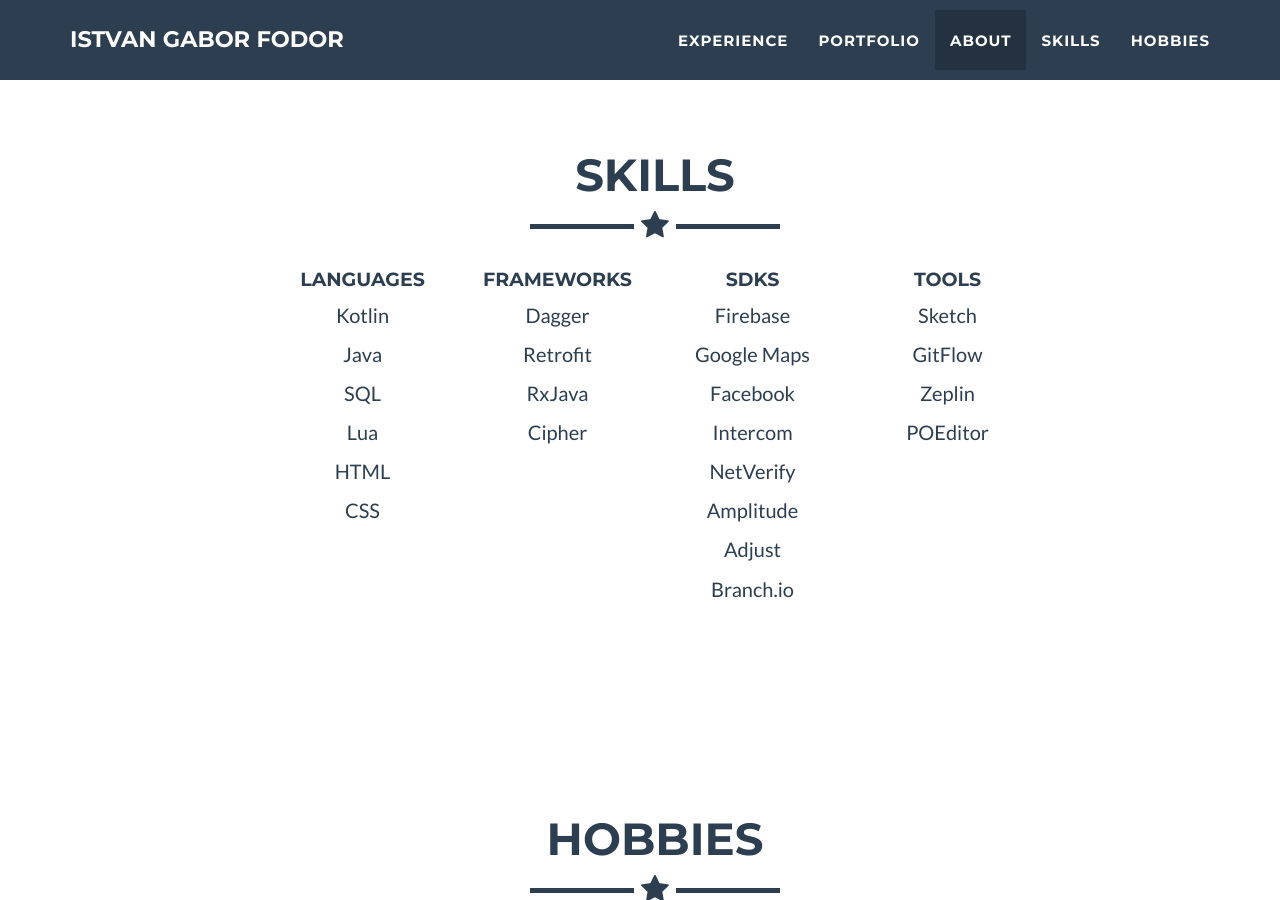
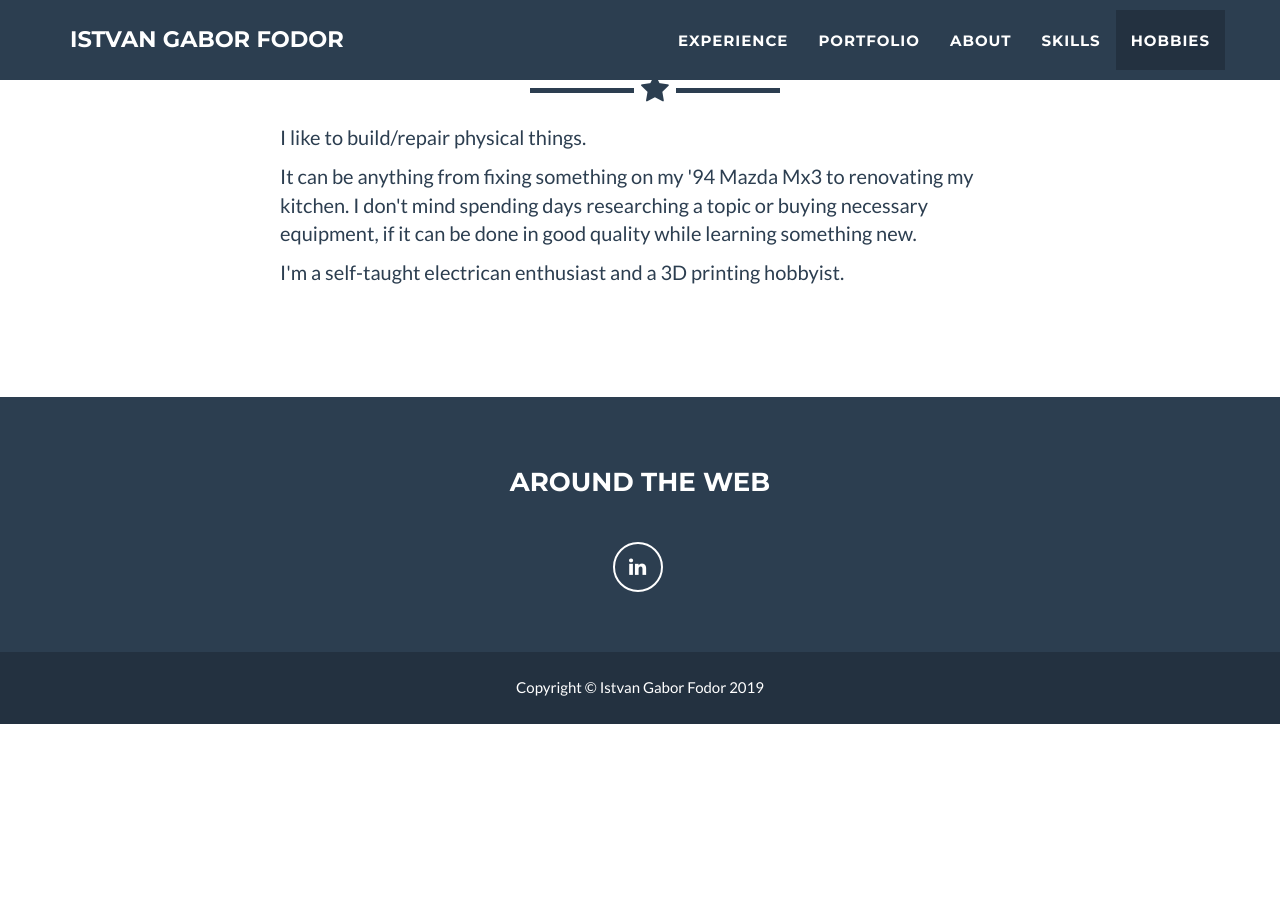
Before and after one commit to motorosgep/motorosgep.github.io, a Jekyll site: the page built from index.html, in a window 1280 px wide and 900 px high, scrolled down 5821 px. Built offline with Jekyll 4.4.1, drawn with Linux system fonts in a browser that asks for light colours; after the commit the page ends 6545 px from its top, so only the background shows below that.

Commit message:
update hobbies

```diff
--- a/_includes/hobbies.html
+++ b/_includes/hobbies.html
@@ -11,7 +11,8 @@
                 <div class="col-lg-8 col-lg-offset-2">
                     <p>I like to build/repair physical things.</p>
                     <p>It can be anything from fixing something on my '94 Mazda Mx3 to renovating my kitchen. I don't mind spending days researching a topic or buying necessary equipment, if it can be done in good quality while learning something new.</p>
-                </div>
+                    <p>I'm a self-taught electrican enthusiast and a 3D printing hobbyist.</p>
+			   </div>
             </div>
         </div>
     </section>
--- a/_includes/portfolio_grid.html
+++ b/_includes/portfolio_grid.html
@@ -11,7 +11,7 @@
             <div class="row">
                 {% for post in site.posts reversed %}
                     <div class="col-sm-4 portfolio-item">
-                        <a href="/project{{ post.modal-id }}" class="portfolio-link">
+                        <a href="/project{{ post.modal-id }}" class="portfolio-link" data-toggle="modal">
                             <div class="caption">
                                 <div class="caption-content">
                                     <i class="fa fa-search-plus fa-3x"></i>
--- a/_includes/timeline.html
+++ b/_includes/timeline.html
@@ -24,8 +24,8 @@
                                 </div>
                             </div>
                         </li>
-                        <li>
-                            <div class="timeline-image-inverted">
+                        <li class="timeline-inverted">
+                            <div class="timeline-image">
                                 <img class="img-circle img-responsive" src="img/about/oce.png" alt="">
                             </div>
                             <div class="timeline-panel">
@@ -38,7 +38,7 @@
                                 </div>
                             </div>
                         </li>
-                        <li class="timeline-image">
+                        <li>
                             <div class="timeline-image">
                                 <img class="img-circle img-responsive" src="img/about/klarna.png" alt="">
                             </div>
@@ -52,8 +52,8 @@
                                 </div>
                             </div>
                         </li>
-                        <li>
-                            <div class="timeline-inverted">
+                        <li class="timeline-inverted">
+                            <div class="timeline-image">
                                 <img class="img-circle img-responsive" src="img/about/cookies.png" alt="">
                             </div>
                             <div class="timeline-panel">
@@ -66,7 +66,7 @@
                                 </div>
                             </div>
                         </li>
-                        <li class="timeline-image">
+                        <li>
                             <div class="timeline-image">
                                 <img class="img-circle img-responsive" src="img/about/rss.png" alt="">
                             </div>
@@ -80,8 +80,8 @@
                                 </div>
                             </div>
                         </li>
-                        <li>
-                            <div class="timeline-inverted">
+                        <li class="timeline-inverted">
+                            <div class="timeline-image">
                                 <img class="img-circle img-responsive" src="img/about/cas.jpg" alt="">
                             </div>
                             <div class="timeline-panel">
@@ -94,7 +94,7 @@
                                 </div>
                             </div>
                         </li>
-                        <li class="timeline-image">
+                        <li>
                             <div class="timeline-image">
                               <img class="img-circle img-responsive" src="img/about/szte.png" alt="">
                             </div>
```
